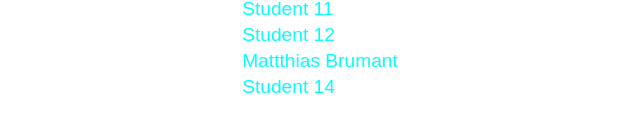
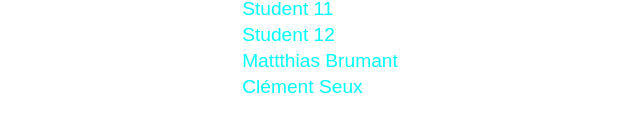
Before and after one commit to yassinnee/mds-github-exercise, a plain HTML site: page index.html in a window 1280 px wide. Shown: the part 435-566 px from the top of the page, 320-960 px from the left. Drawn offline with Linux system fonts and the light colour scheme.

Commit message:
Add Clement

```diff
--- a/index.html
+++ b/index.html
@@ -82,7 +82,7 @@
                 <td style="color: cyan;">Mattthias Brumant</td>
             </tr>
             <tr>
-                <td style="color: cyan;">Student 14</td>
+                <td style="color: cyan;">Clément Seux</td>
             </tr>
         </table>
     </div>
```
